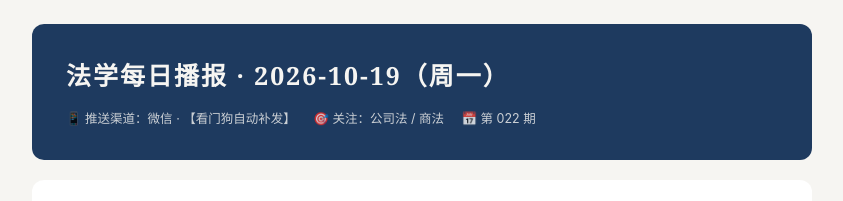
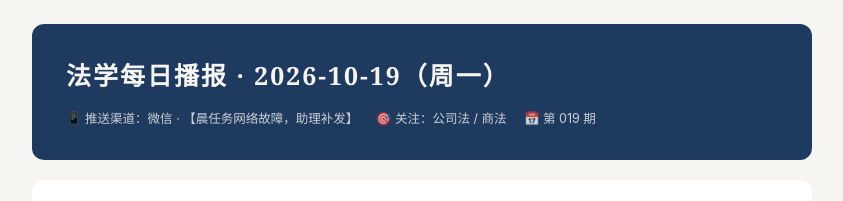
Before and after one commit to Leya0521/law-daily-report, a plain HTML site: page 2026-10-19.html in a window 1280 px wide. Shown: the top 201 px of the page, without its empty margins (218-1061 px from the left). Drawn offline with Linux system fonts and the light colour scheme.

Commit message:
daily report 2026-10-19 (期号校正)

```diff
--- a/2026-10-19.html
+++ b/2026-10-19.html
@@ -50,9 +50,9 @@
 <div class="head">
   <h1>法学每日播报 · 2026-10-19（周一）</h1>
   <div class="meta">
-    <span>📱 推送渠道：微信 · 【看门狗自动补发】</span>
+    <span>📱 推送渠道：微信 · 【晨任务网络故障，助理补发】</span>
     <span>🎯 关注：公司法 / 商法</span>
-    <span>📅 第 022 期</span>
+    <span>📅 第 019 期</span>
   </div>
 </div>
 
@@ -243,7 +243,7 @@
   </div>
 </div>
 
-<div class="foot">法学每日播报 · 第 022 期 · 由 WorkBuddy 自动采集生成 · 仅供参考，不构成法律意见</div>
+<div class="foot">法学每日播报 · 第 019 期 · 由 WorkBuddy 自动采集生成 · 仅供参考，不构成法律意见</div>
 </div>
 </body>
 </html>
```
